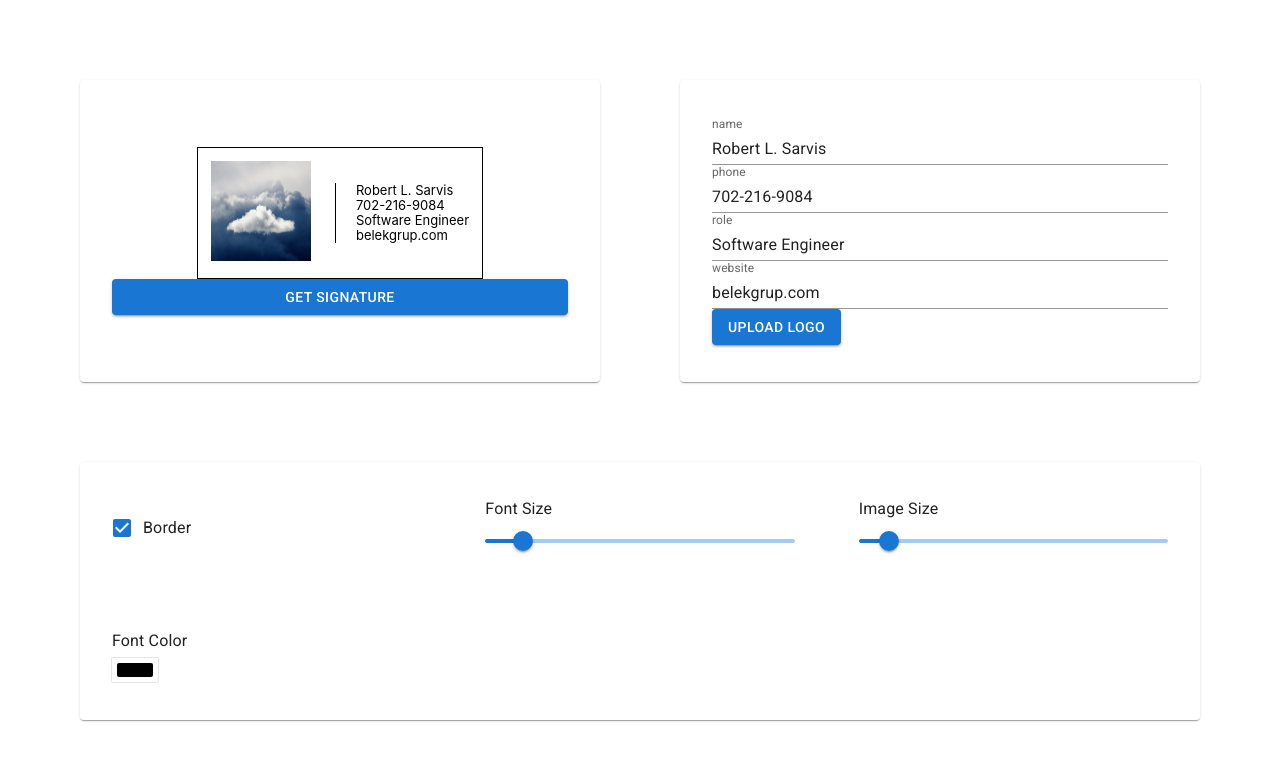
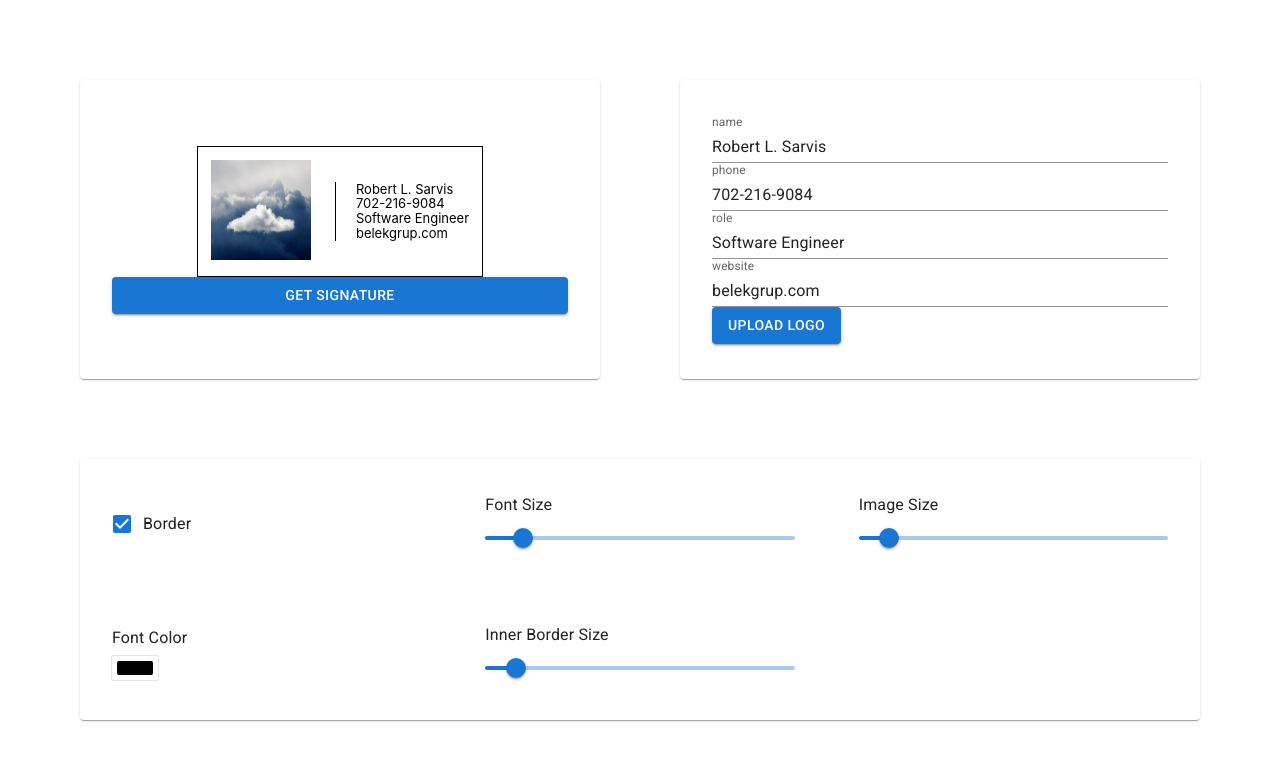
Before and after one commit to MatanAvneri/oms, a React (Vite) app: page / in a window 1280 px wide. Shown: the top 760 px of the page. Built offline with nearby package versions, Linux system fonts and the light colour scheme.

Commit message:
upgrade mui

```diff
--- a/src/components/EmailPreview.tsx
+++ b/src/components/EmailPreview.tsx
@@ -24,7 +24,7 @@ const Image = styled.img<StyleProps>`
 `
 
 const DataSection = styled.div<StyleProps>`
-  border-left: ${props => props.emailStyles.fontColor} solid 1px;
+  border-left: ${props => props.emailStyles.fontColor} solid ${props => props.emailStyles.innerBorderSize}px;
   color: ${props => props.emailStyles.fontColor};
   padding-left: 20px;
   font-size: ${props => props.emailStyles.fontSize}px;
@@ -53,7 +53,8 @@ const Preview = React.forwardRef<HTMLTableElement>((_props, ref) => {
     fontSize: styles.fontSize,
     imageSize: styles.imageSize,
     fontColor: styles.fontColor,
-    isBorder: styles.isBorder
+    isBorder: styles.isBorder,
+    innerBorderSize: styles.innerBorderSize
   }
 
   return (
--- a/src/components/EmailStyles.tsx
+++ b/src/components/EmailStyles.tsx
@@ -54,6 +54,14 @@ const EmailStyles: React.FC = () => {
 
         <ColorPicker color={styles.fontColor} onChange={(value) => setStyle({ fontColor: value.hex })} />
       </div>
+    <div>
+        <Typography id="innerBorderSize-slider" gutterBottom>
+            Inner Border Size
+        </Typography>
+
+        <Slider min={0} max={10} value={styles.innerBorderSize} onChange={(_e, value) => setStyle({ innerBorderSize: value as number })} aria-labelledby="innerBorderSize-slider" />
+    </div>
+
     </Container>
   )
 }
--- a/src/useStore.ts
+++ b/src/useStore.ts
@@ -18,6 +18,7 @@ export interface SupportedStyles {
   imageSize: number,
   fontColor: string,
   isBorder: boolean
+    innerBorderSize: number
 }
 
 interface AppState {
@@ -49,6 +50,7 @@ const useStore = create<AppState>(
     }),
     styles: {
       fontSize: 13,
+      innerBorderSize: 1,
       imageSize: 100,
       fontColor: '#000',
       isBorder: true
```
